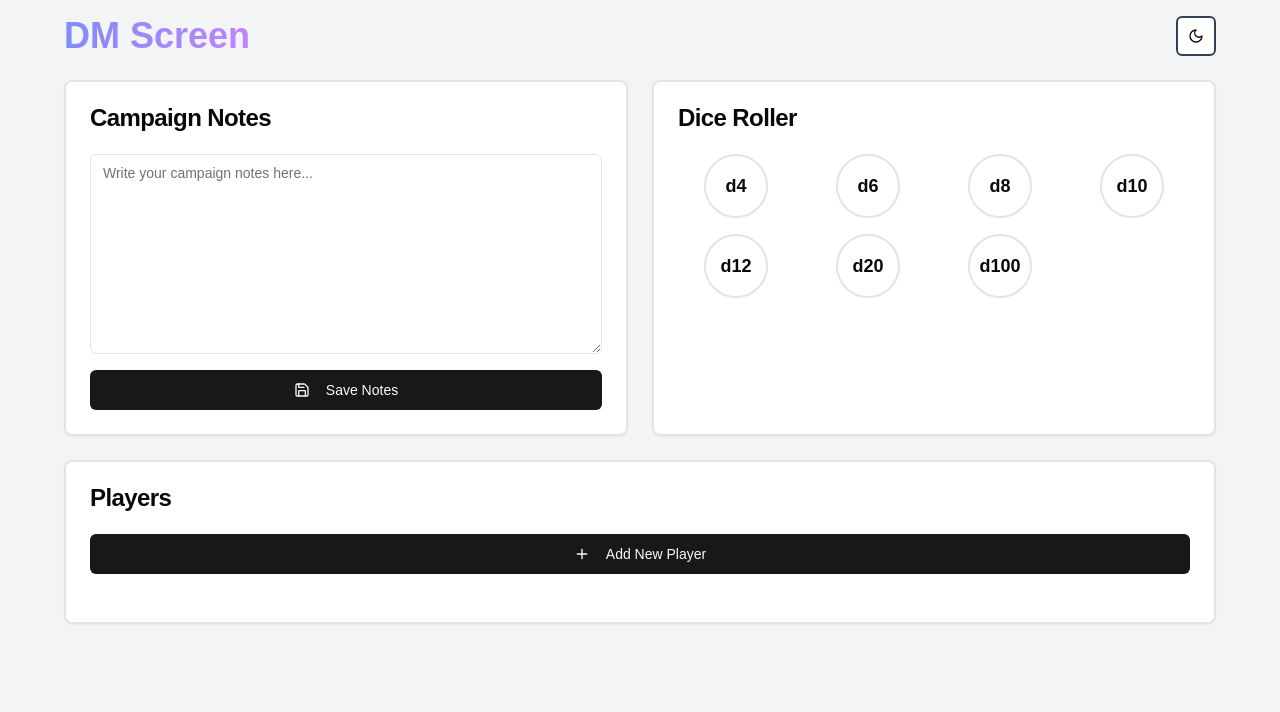
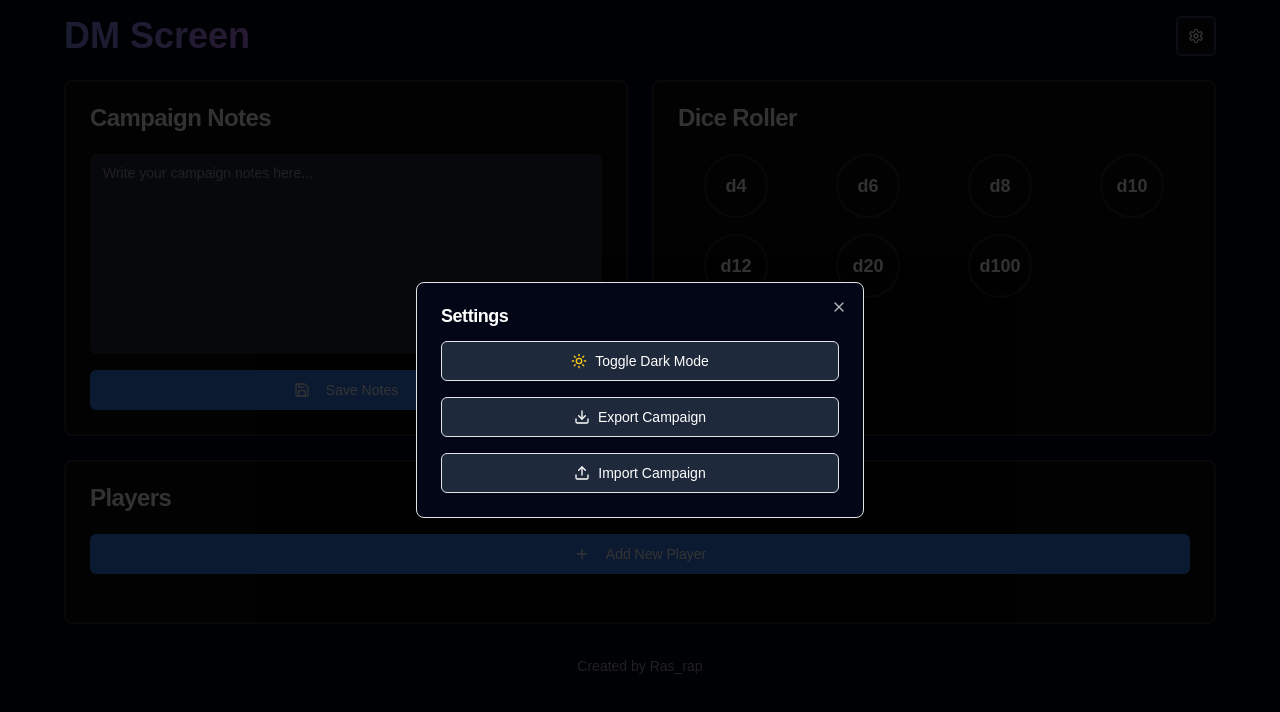
Before and after one commit to ras-rap/dm-screen, a Next.js app: page / in a window 1280 px wide. Both pictures are taken after a click on the button 1196 px from the left and 36 px from the top of the page. Shown: the top 712 px of the page. Built offline with nearby package versions, Linux system fonts and the light colour scheme.

Commit message:
CHANGELOG.md

```diff
--- a/src/components/DMDashboard.tsx
+++ b/src/components/DMDashboard.tsx
@@ -1,5 +1,5 @@
 import React, { useState, useEffect, useCallback } from 'react';
-import { Sun, Moon, Plus } from 'lucide-react';
+import { Plus } from 'lucide-react';
 import { PlayerType, emptyPlayer } from './types';
 import { DiceRoller } from '@/components/DiceRoller';
 import { NotesSection } from '@/components/NotesSection';
@@ -8,6 +8,7 @@ import { PlayerModal } from '@/components/player/PlayerModal';
 import { Card, CardContent, CardHeader, CardTitle } from '@/components/ui/card';
 import { Button } from '@/components/ui/button';
 import { Dialog, DialogTrigger } from '@/components/ui/dialog';
+import SettingsModal from '@/components/SettingsModal';
 
 const DMDashboard: React.FC = () => {
   const [notes, setNotes] = useState<string>("");
@@ -171,6 +172,38 @@ Stats:
     });
   };
 
+  const exportCampaign = () => {
+    const campaignData = {
+      notes,
+      players,
+    };
+
+    const data = JSON.stringify(campaignData, null, 2);
+    const blob = new Blob([data], { type: 'application/json' });
+    const url = URL.createObjectURL(blob);
+    const a = document.createElement('a');
+    a.href = url;
+    a.download = 'campaign.json';
+    a.click();
+    URL.revokeObjectURL(url);
+  };
+
+  const importCampaign = (file: File) => {
+    const reader = new FileReader();
+    reader.onload = (e) => {
+      try {
+        const campaignData = JSON.parse(e.target?.result as string);
+        setNotes(campaignData.notes);
+        setPlayers(campaignData.players);
+        localStorage.setItem('notes', campaignData.notes);
+        localStorage.setItem('players', JSON.stringify(campaignData.players));
+      } catch (error) {
+        console.error('Error importing campaign:', error);
+      }
+    };
+    reader.readAsText(file);
+  };
+
   return (
     <div className={`min-h-screen p-4 transition-colors duration-200 ${
       isDarkMode ? 'dark bg-slate-950' : 'bg-gray-100'
@@ -180,21 +213,16 @@ Stats:
           <h1 className="text-4xl font-bold bg-gradient-to-r from-indigo-400 to-purple-400 bg-clip-text text-transparent">
             DM Screen
           </h1>
-          <Button
-            variant="outline"
-            size="icon"
-            onClick={() => setIsDarkMode(!isDarkMode)}
-            className="border-2 border-slate-700 hover:border-slate-600 hover:bg-slate-800"
-          >
-            {isDarkMode ?
-              <Sun className="h-5 w-5 text-yellow-400" /> :
-              <Moon className="h-5 w-5" />
-            }
-          </Button>
+          <SettingsModal
+            isDarkMode={isDarkMode}
+            setIsDarkMode={setIsDarkMode}
+            exportCampaign={exportCampaign}
+            importCampaign={importCampaign}
+          />
         </div>
 
         <div className="grid grid-cols-1 md:grid-cols-2 gap-6">
-          <NotesSection notes={notes} onNotesChange={handleNotesChange} />
+          <NotesSection notes={notes} onNotesChange={handleNotesChange} isDarkMode={isDarkMode} />
           <DiceRoller />
         </div>
 
@@ -205,7 +233,7 @@ Stats:
           <CardContent>
             <Dialog>
               <DialogTrigger asChild>
-                <Button className="w-full mb-6">
+                <Button className={`w-full mb-6 ${isDarkMode ? 'bg-blue-500 text-white' : 'bg-blue-500 text-black'}`}>
                   <Plus className="mr-2 h-4 w-4" />
                   Add New Player
                 </Button>
@@ -215,6 +243,7 @@ Stats:
                 onInputChange={handleNewPlayerInputChange}
                 onSave={handleAddPlayer}
                 title="Add New Player"
+                isDarkMode={isDarkMode}
               />
             </Dialog>
             <div className="space-y-4">
@@ -241,9 +270,15 @@ Stats:
             onInputChange={handleEditInputChange}
             onSave={saveEditing}
             title="Edit Player"
+            isDarkMode={isDarkMode}
           />
         </Dialog>
       )}
+
+      {/* Footer */}
+      <footer className="mt-8 text-center text-sm text-muted-foreground">
+        Created by Ras_rap
+      </footer>
     </div>
   );
 };
--- a/src/components/NotesSection.tsx
+++ b/src/components/NotesSection.tsx
@@ -6,10 +6,12 @@ import { Button } from "@/components/ui/button";
 
 export const NotesSection = ({
   notes,
-  onNotesChange
+  onNotesChange,
+  isDarkMode
 }: {
   notes: string;
   onNotesChange: (value: string) => void;
+  isDarkMode: boolean;
 }) => (
   <Card className="border-2">
     <CardHeader>
@@ -19,10 +21,10 @@ export const NotesSection = ({
       <Textarea
         value={notes}
         onChange={(e) => onNotesChange(e.target.value)}
-        className="min-h-[200px]"
+        className={`min-h-[200px] ${isDarkMode ? 'bg-slate-800 text-white' : 'bg-white text-black'}`}
         placeholder="Write your campaign notes here..."
       />
-      <Button className="w-full">
+      <Button className={`w-full ${isDarkMode ? 'bg-blue-500 text-white' : 'bg-blue-500 text-black'}`}>
         <Save className="mr-2 h-4 w-4" />
         Save Notes
       </Button>
--- /dev/null
+++ b/src/components/SettingsModal.tsx
@@ -0,0 +1,74 @@
+import React from 'react';
+import { Dialog, DialogTrigger, DialogContent, DialogHeader, DialogTitle } from '@/components/ui/dialog';
+import { Button } from '@/components/ui/button';
+import { Sun, Moon, Upload, Download, Settings } from 'lucide-react';
+
+interface SettingsModalProps {
+  isDarkMode: boolean;
+  setIsDarkMode: (value: boolean) => void;
+  exportCampaign: () => void;
+  importCampaign: (file: File) => void;
+}
+
+const SettingsModal: React.FC<SettingsModalProps> = ({ isDarkMode, setIsDarkMode, exportCampaign, importCampaign }) => {
+  return (
+    <Dialog>
+      <DialogTrigger asChild>
+        <Button variant="outline" size="icon" className="border-2 border-slate-700 hover:border-slate-600 hover:bg-slate-800">
+          <Settings className={`h-5 w-5 ${isDarkMode ? 'text-white' : 'text-black'}`} />
+        </Button>
+      </DialogTrigger>
+      <DialogContent className={`max-w-md ${isDarkMode ? 'bg-slate-950 text-white' : 'bg-white text-black'}`}>
+        <DialogHeader>
+          <DialogTitle>Settings</DialogTitle>
+        </DialogHeader>
+        <div className="space-y-4">
+          <Button
+            variant="outline"
+            size="icon"
+            onClick={() => setIsDarkMode(!isDarkMode)}
+            className={`w-full ${isDarkMode ? 'bg-slate-800 text-white' : 'bg-white text-black'}`}
+          >
+            {isDarkMode ?
+              <Sun className="h-5 w-5 text-yellow-400" /> :
+              <Moon className="h-5 w-5" />
+            }
+            Toggle Dark Mode
+          </Button>
+          <Button
+            variant="outline"
+            size="icon"
+            onClick={exportCampaign}
+            className={`w-full ${isDarkMode ? 'bg-slate-800 text-white' : 'bg-white text-black'}`}
+          >
+            <Download className="h-5 w-5" />
+            Export Campaign
+          </Button>
+          <Button
+            variant="outline"
+            size="icon"
+            onClick={() => document.getElementById('import-campaign-input')?.click()}
+            className={`w-full ${isDarkMode ? 'bg-slate-800 text-white' : 'bg-white text-black'}`}
+          >
+            <Upload className="h-5 w-5" />
+            Import Campaign
+          </Button>
+          <input
+            id="import-campaign-input"
+            type="file"
+            accept="application/json"
+            onChange={(e) => {
+              const file = e.target.files?.[0];
+              if (file) {
+                importCampaign(file);
+              }
+            }}
+            className="hidden"
+          />
+        </div>
+      </DialogContent>
+    </Dialog>
+  );
+};
+
+export default SettingsModal;
--- a/src/components/player/PlayerModal.tsx
+++ b/src/components/player/PlayerModal.tsx
@@ -5,15 +5,16 @@ import { Button } from '@/components/ui/button';
 import { Input } from '@/components/ui/input';
 import { Textarea } from '@/components/ui/textarea';
 
-export interface PlayerModalProps {
+interface PlayerModalProps {
   player: PlayerType;
   onInputChange: (field: string, value: string) => void;
   onSave: () => void;
   title: string;
+  isDarkMode: boolean;
 }
 
-export const PlayerModal: React.FC<PlayerModalProps> = ({ player, onInputChange, onSave, title }) => (
-  <DialogContent className="max-w-2xl">
+export const PlayerModal: React.FC<PlayerModalProps> = ({ player, onInputChange, onSave, title, isDarkMode }) => (
+  <DialogContent className={`max-w-2xl ${isDarkMode ? 'bg-slate-950 text-white' : 'bg-white text-black'}`}>
     <DialogHeader>
       <DialogTitle>{title}</DialogTitle>
     </DialogHeader>
@@ -21,26 +22,32 @@ export const PlayerModal: React.FC<PlayerModalProps> = ({ player, onInputChange,
       <Input
         value={player.name}
         onChange={(e) => onInputChange('name', e.target.value)}
+        className={`${isDarkMode ? 'bg-slate-800 text-white' : 'bg-white text-black'}`}
       />
       <Input
         value={player.race}
         onChange={(e) => onInputChange('race', e.target.value)}
+        className={`${isDarkMode ? 'bg-slate-800 text-white' : 'bg-white text-black'}`}
       />
       <Input
         value={player.class}
         onChange={(e) => onInputChange('class', e.target.value)}
+        className={`${isDarkMode ? 'bg-slate-800 text-white' : 'bg-white text-black'}`}
       />
       <Input
         value={player.level}
         onChange={(e) => onInputChange('level', e.target.value)}
+        className={`${isDarkMode ? 'bg-slate-800 text-white' : 'bg-white text-black'}`}
       />
       <Input
         value={player.hp}
         onChange={(e) => onInputChange('hp', e.target.value)}
+        className={`${isDarkMode ? 'bg-slate-800 text-white' : 'bg-white text-black'}`}
       />
       <Input
         value={player.ac}
         onChange={(e) => onInputChange('ac', e.target.value)}
+        className={`${isDarkMode ? 'bg-slate-800 text-white' : 'bg-white text-black'}`}
       />
       <div className="col-span-2">
         <h4 className="mb-2 font-medium">Stats</h4>
@@ -51,6 +58,7 @@ export const PlayerModal: React.FC<PlayerModalProps> = ({ player, onInputChange,
               placeholder={stat.toUpperCase()}
               value={value}
               onChange={(e) => onInputChange(`stats.${stat}`, e.target.value)}
+              className={`${isDarkMode ? 'bg-slate-800 text-white' : 'bg-white text-black'}`}
             />
           ))}
         </div>
@@ -59,38 +67,38 @@ export const PlayerModal: React.FC<PlayerModalProps> = ({ player, onInputChange,
         <Textarea
           value={player.backstory}
           onChange={(e) => onInputChange('backstory', e.target.value)}
-          className="min-h-[100px]"
+          className={`min-h-[100px] ${isDarkMode ? 'bg-slate-800 text-white' : 'bg-white text-black'}`}
         />
       </div>
       <div className="col-span-2">
         <h4 className="mb-2 font-medium">Inventory</h4>
         <div className="grid grid-cols-7 gap-2">
           {player.inventory.map((item, index) => (
-            <input
+            <Input
               key={index}
-              className="square-input"
               placeholder={`Slot ${index + 1}`}
               value={item}
               onChange={(e) => onInputChange(`inventory.${index}`, e.target.value)}
+              className={`${isDarkMode ? 'bg-slate-800 text-white' : 'bg-white text-black'}`}
             />
           ))}
         </div>
       </div>
       <div className="col-span-2">
-        <h4 className="mb-2 font-medium">Notes</h4>
         <Textarea
           value={player.notes}
           onChange={(e) => onInputChange('notes', e.target.value)}
-          className="min-h-[100px]"
+          className={`min-h-[100px] ${isDarkMode ? 'bg-slate-800 text-white' : 'bg-white text-black'}`}
         />
       </div>
       <div className="col-span-2 flex justify-end mt-4 space-x-2">
-        <Button onClick={onSave}>
+        <Button onClick={onSave} className={`${isDarkMode ? 'bg-blue-500 text-white' : 'bg-blue-500 text-black'}`}>
           Save
         </Button>
         <Button
           variant="outline"
           onClick={() => document.getElementById('import-player-input')?.click()}
+          className={`${isDarkMode ? 'border-white text-black' : 'border-black text-black'}`}
         >
           Import Player
         </Button>
```
Also changed, not shown: 2 other files (tests, documents, lock files or other folders).
